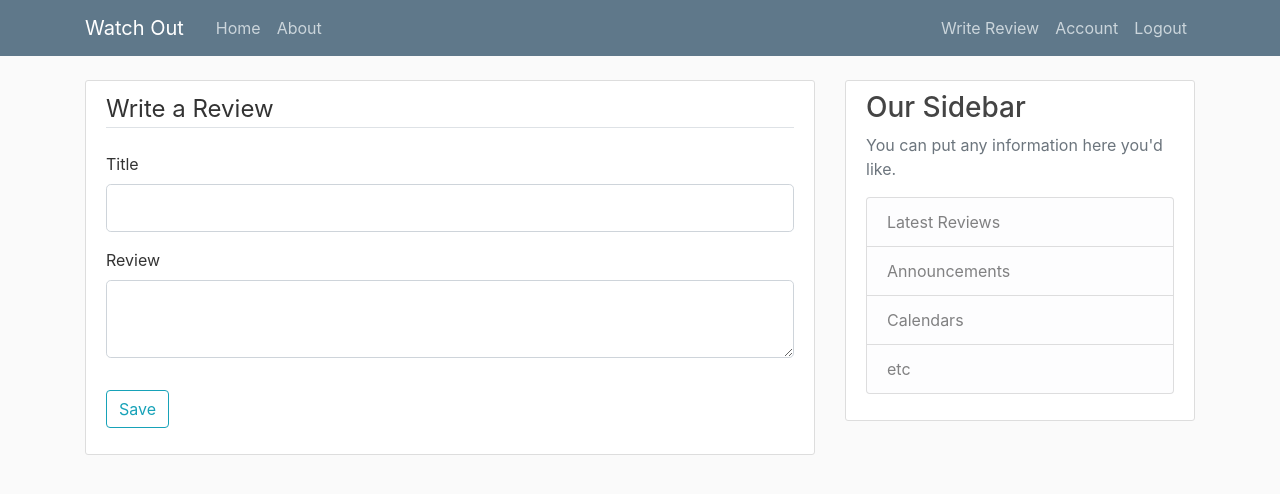
After one commit to trypythy/marchend, a Flask app: page /review/new in a window 1280 px wide. The commit adds this page. Shown: the top 494 px of the page. Run offline with Flask 2, Linux system fonts and the light colour scheme; a user stored in the database is signed in; some libraries are stand-ins or nearby versions.

Commit message:
part 8 - CRUD reviews

```diff
--- a/flaskweb/forms.py
+++ b/flaskweb/forms.py
@@ -1,6 +1,6 @@
 from flask_wtf import FlaskForm
 from flask_wtf.file import FileField, FileAllowed
-from wtforms import StringField, PasswordField, SubmitField, BooleanField
+from wtforms import StringField, PasswordField, SubmitField, BooleanField, TextAreaField
 from wtforms.validators import DataRequired, Length, Email, EqualTo, ValidationError
 from flaskweb import db
 from flaskweb.models import User
@@ -8,7 +8,7 @@
 
 class RegistrationForm(FlaskForm):
 	"""form for registration"""
-	username = StringField('Username', validators=[DataRequired(), Length(min=3, max=20)])
+	username = StringField('Username', validators=[DataRequired(), Length(min=2, max=20)])
 	email = StringField('Email', validators=[DataRequired(), Email()])
 	password = PasswordField('Password', validators=[DataRequired()])
 	confirm_password = PasswordField('Confirm Password', validators=[DataRequired(), EqualTo('password')])
@@ -32,7 +32,7 @@
 
 class UpdateAccountForm(FlaskForm):
 	"""form for update account view"""
-	username = StringField('Username', validators=[DataRequired(), Length(min=3, max=20)])
+	username = StringField('Username', validators=[DataRequired(), Length(min=2, max=20)])
 	email = StringField('Email', validators=[DataRequired(), Email()])
 	submit = SubmitField('Update')
 	picture = FileField('Update Profile Picture', validators=[FileAllowed(['jpg', 'png'])])
@@ -47,3 +47,9 @@
 		if email.data != current_user.email:
 			if user:
 				raise ValidationError("This email exists, please choose another one")
+
+class ReviewForm(FlaskForm):
+	"""form for a new review view"""
+	title = StringField('Title', validators=[DataRequired()])
+	content = TextAreaField('Review', validators=[DataRequired()])
+	submit = SubmitField('Save')
--- a/flaskweb/routes.py
+++ b/flaskweb/routes.py
@@ -1,31 +1,16 @@
 import os, secrets
 from PIL import Image
-from flask import render_template, url_for, flash, redirect, request
-from flaskweb.forms import RegistrationForm, LoginForm, UpdateAccountForm
+from flask import render_template, url_for, flash, redirect, request, abort
+from flaskweb.forms import RegistrationForm, LoginForm, UpdateAccountForm, ReviewForm
 from flaskweb.models import User, Review
 from flaskweb import app, db, bcrypt
 from flask_login import login_user, logout_user, current_user, login_required
 
 
-reviews = [
-	{
-		'author': 'bt',
-		'title': 'black mirror',
-		'content': 'Futuristic, Dark, Inevitable',
-		'date_posted': 'March 29, 2019'
-	},
-	{
-		'author': 'jt',
-		'title': 'star trek discovery',
-		'content': 'Fantasy, Space, Worm holes',
-		'date_posted': 'March 29, 2019'
-	}
-
-]
-
 @app.route('/')
 @app.route('/home')
 def home():
+	reviews = Review.query.all()
 	return render_template('home.html', reviews=reviews)
 
 @app.route('/about')
@@ -68,13 +53,13 @@
 	flash('Logged out successfully', 'success')
 	return redirect(url_for('home'))
 
-def save_picture(form_picture):
+def save_picture(form_picture, w, h):
 	random_hex = secrets.token_hex(8)
 	_, f_ext = os.path.splitext(form_picture.filename)
 	picture_fn = random_hex + f_ext
 	picture_path = os.path.join(app.root_path, 'static/profile_pics/' + picture_fn)
 
-	output_size = (125, 125)
+	output_size = (int(w), int(h))
 	i = Image.open(form_picture)
 	i.thumbnail(output_size)
 
@@ -88,7 +73,7 @@
 	form = UpdateAccountForm()
 	if form.validate_on_submit():
 		if form.picture.data:
-			picture_file = save_picture(form.picture.data)
+			picture_file = save_picture(form.picture.data, 125, 125)
 			current_user.image_file = picture_file
 		current_user.username = form.username.data
 		current_user.email = form.email.data
@@ -100,3 +85,51 @@
 		form.email.data = current_user.email
 	image_file = url_for('static', filename = 'profile_pics/' + current_user.image_file)
 	return render_template('account.html', title='My Account', image_file=image_file, form = form)
+
+@app.route('/review/new', methods=['GET', 'POST'])
+@login_required
+def write_review():
+	form = ReviewForm()
+	if form.validate_on_submit():
+		review = Review(title=form.title.data, content=form.content.data, author=current_user)
+		db.session.add(review)
+		db.session.commit()
+		flash('Review posted!', 'success')
+		return redirect(url_for('home'))
+	return render_template('write_review.html', title='Write Review',
+							form=form, legend='Write a Review')
+
+@app.route('/review/<int:review_id>')
+def review(review_id):
+	review = Review.query.get_or_404(review_id)
+	return render_template('review.html', title=review.title, review=review)
+
+@app.route('/review/<int:review_id>/update', methods=['GET', 'POST'])
+@login_required
+def update_review(review_id):
+	review = Review.query.get_or_404(review_id)
+	if review.author != current_user:
+		abort(403)
+	form = ReviewForm()
+	if form.validate_on_submit():
+		review.title = form.title.data
+		review.content = form.content.data
+		db.session.commit()
+		flash('Review has been updated!', 'success')
+		return redirect(url_for('review', review_id=review.id))
+	elif request.method == 'GET':
+		form.title.data = review.title
+		form.content.data = review.content
+	return render_template('write_review.html', title='Update Review',
+							form=form, legend='Update Review')
+
+@app.route('/review/<int:review_id>/delete', methods=['GET', 'POST'])
+@login_required
+def delete_review(review_id):
+	review = Review.query.get_or_404(review_id)
+	if review.author != current_user:
+		abort(403)
+	db.session.delete(review)
+	db.session.commit()
+	flash('Review has been deleted!', 'info')
+	return redirect(url_for('home'))
--- a/flaskweb/templates/layout.html
+++ b/flaskweb/templates/layout.html
@@ -33,11 +33,12 @@
 		        <!-- Navbar Right Side -->
 		        <div class="navbar-nav">
 		        	{% if current_user.is_authenticated %}
-		        	  <a class="nav-item nav-link" href="/account">Account</a>
-			          <a class="nav-item nav-link" href="/logout">Logout</a>
+		        	  <a class="nav-item nav-link" href="{{ url_for('write_review') }}">Write Review</a>
+		        	  <a class="nav-item nav-link" href="{{ url_for('account') }}">Account</a>
+			          <a class="nav-item nav-link" href="{{ url_for('logout') }}">Logout</a>
 		        	{% else %}
-			          <a class="nav-item nav-link" href="/login">Login</a>
-			          <a class="nav-item nav-link" href="/register">Register</a>
+			          <a class="nav-item nav-link" href="{{ url_for('login') }}">Login</a>
+			          <a class="nav-item nav-link" href="{{ url_for('register') }}">Register</a>
 			        {% endif %}
 		        </div>
 		      </div>
--- /dev/null
+++ b/flaskweb/templates/write_review.html
@@ -0,0 +1,40 @@
+{% extends "layout.html" %}
+{% block content %}
+    <div class="content-section">
+        <form method="POST" action="">
+            {{ form.hidden_tag() }}
+            <fieldset class="form-group">
+                <legend class="border-bottom mb-4">{{ legend }}</legend>
+                <div class="form-group">
+                    {{ form.title.label(class="form-control-label") }}
+                    {% if form.title.errors %}
+                        {{ form.title(class="form-control form-control-lg is-invalid") }}
+                        <div class="invalid-feedback">
+                            {% for error in form.title.errors %}
+                                <span>{{ error }}</span>
+                            {% endfor %}
+                        </div>
+                    {% else %}
+                        {{ form.title(class="form-control form-control-lg") }}
+                    {% endif %}
+                </div>
+                <div class="form-group">
+                    {{ form.content.label(class="form-control-label") }}
+                    {% if form.content.errors %}
+                        {{ form.content(class="form-control form-control-lg is-invalid") }}
+                        <div class="invalid-feedback">
+                            {% for error in form.content.errors %}
+                                <span>{{ error }}</span>
+                            {% endfor %}
+                        </div>
+                    {% else %}
+                        {{ form.content(class="form-control form-control-lg") }}
+                    {% endif %}
+                </div>
+            </fieldset>
+            <div class="form-group">
+                {{ form.submit(class="btn btn-outline-info") }}
+            </div>
+        </form>
+    </div>
+{% endblock content %}
--- a/run.py
+++ b/run.py
@@ -1,7 +1,4 @@
-# flaskweb.py
-
 from flaskweb import app
-
 
 if __name__ == '__main__':
 	app.run(debug=True)
```
Also changed, not shown: flaskweb/templates/home.html (+4 -3 lines), flaskweb/templates/review.html (added, +41 -0 lines), flaskweb/site.db.
